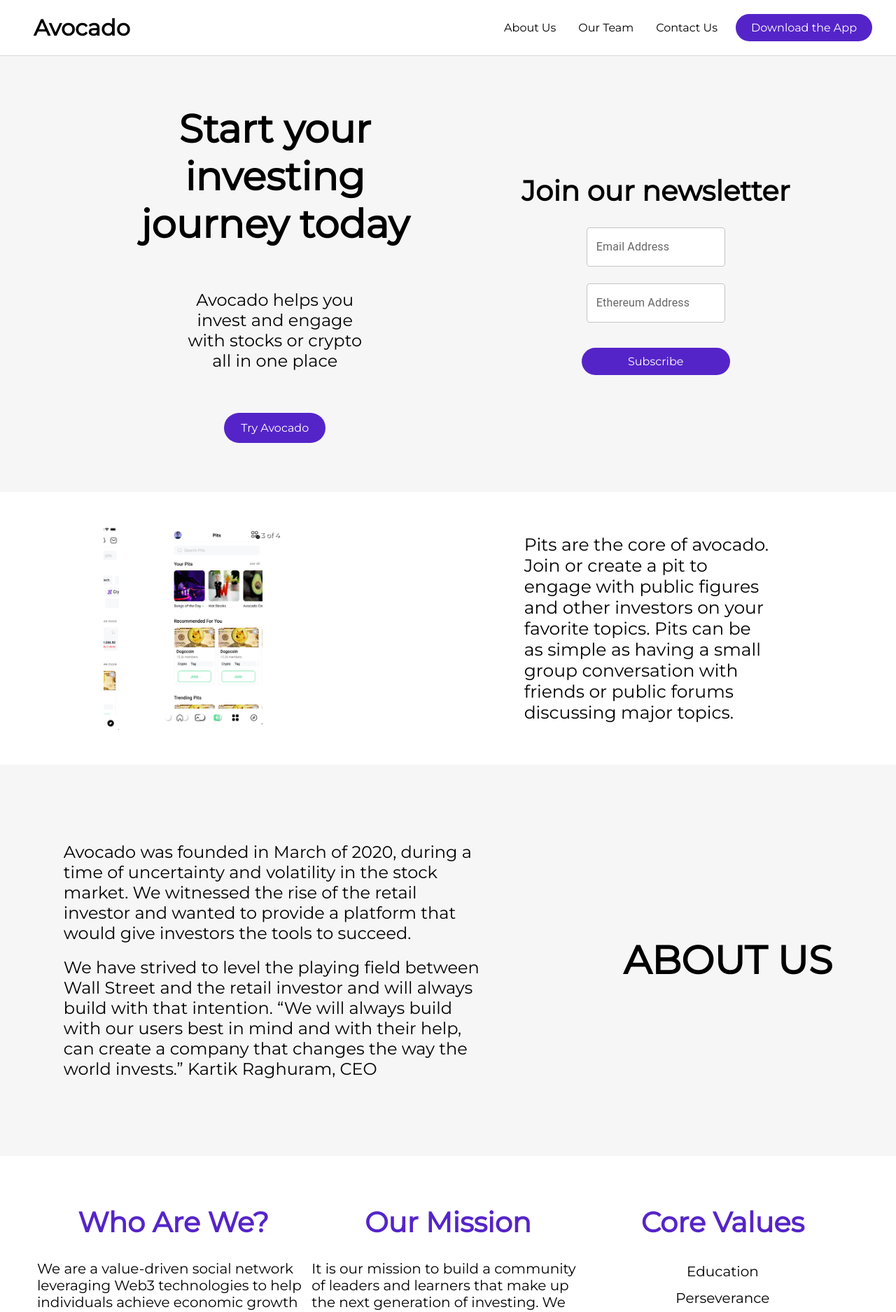
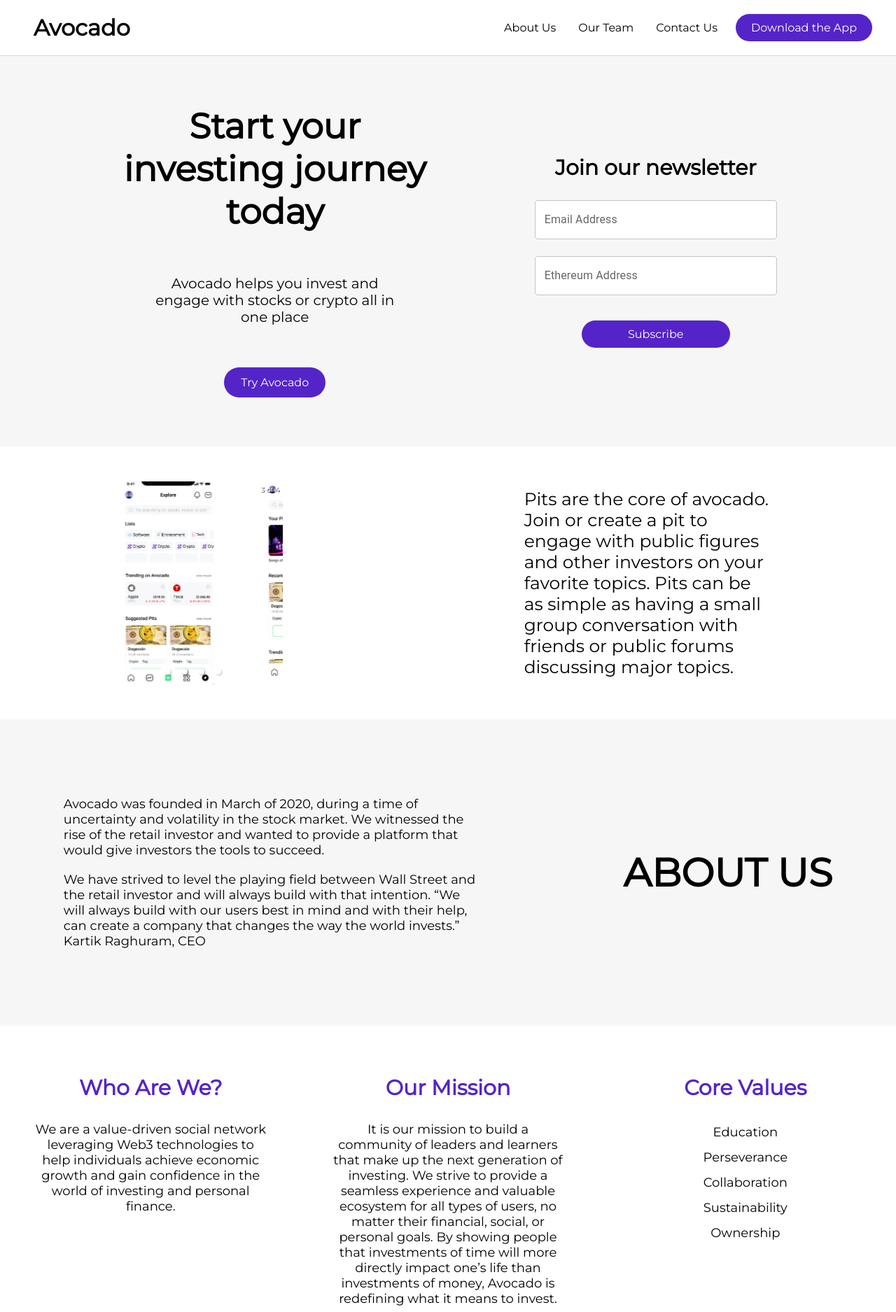
Before and after one commit to ktrudickm/avocado-landing-page, a React (Create React App) app: page / in a window 1280 px wide. Shown: the top 1875 px of the page at 70% size. Built offline with nearby package versions, Linux system fonts and the light colour scheme; a web font is replaced by a local one.

Commit message:
Style adjustments to off-centered forms and text sizing

```diff
--- a/src/components/About/style.css
+++ b/src/components/About/style.css
@@ -15,7 +15,7 @@
 }
 
 .about-description {
-    font-size: 24px;
+    font-size: 18px;
     font-weight: lighter;
     max-width: 600px;
 }
--- a/src/components/ContactForm/ContactForm.jsx
+++ b/src/components/ContactForm/ContactForm.jsx
@@ -25,8 +25,14 @@
             <Box
                 className="form"
                 component="form"
+                // sx={{
+                // '& .MuiTextField-root': { m: 1},
+                // }}
                 sx={{
-                '& .MuiTextField-root': { m: 1},
+                    display: "flex",
+                    flexDirection: "column",
+                    gap: 1,
+                    '& .MuiTextField-root': { m: 1, width: '100%' },
                 }}
                 noValidate
                 autoComplete="off"
@@ -34,10 +40,10 @@
                 onSubmit={sendEmail}
             >
                 <h1 className="contact-title">Send us a message</h1>
-                <TextField className='textField' label="Subject" name="subject" />
-                <TextField className='textField' label="Name" name="name" />
+                <TextField className='textField' type='text' label="Subject" name="subject" />
+                <TextField className='textField' type='text' label="Name" name="name" />
                 <TextField className='textField' type="email" label="Email" name="email" />
-                <TextField className='textField' label="Message" name="message" multiline rows={5}/>
+                <TextField className='textField' type='text' label="Message" name="message" />
                 <button className="submitBtn" variant='contained' size="large" value="send">Submit</button>
             </Box>
         </div>
--- a/src/components/ContactForm/style.css
+++ b/src/components/ContactForm/style.css
@@ -7,9 +7,12 @@
     padding: 50px 0px;
 }
 
+.formContainer {
+    width: 80%;
+}
+
 .form input {
-    max-width: 90%;
-    width: 80ch;
+    width: 80%;
 }
 
 .contact-title {
@@ -17,7 +20,7 @@
 }
 
 .textField {
-    width: 50ch;
+    width: 80%;
 }
 
 .submitBtn {
@@ -45,13 +48,13 @@
 
 @media screen and (max-width: 768px){
     .form {
-        padding: 5% 0px;
+        padding: 5% 15px;
     }
 
     .formContainer {
         display: flex;
         justify-content: center;
-        width: 100%;
+        width: 80%;
         align-items: center;
     }
 
--- a/src/components/Jumbotron/style.css
+++ b/src/components/Jumbotron/style.css
@@ -19,15 +19,15 @@
 }
 
 .title {
-    font-size: 56px;
+    font-size: 50px;
     width:80%;
 }
 
 .description {
-    font-size: 24px;
+    font-size: 20px;
     font-weight: 300;
     padding: 10px 50px;
-    width: 60%;
+    width: 80%;
 }
 
 .JumboBtn {
--- a/src/components/Mission/style.css
+++ b/src/components/Mission/style.css
@@ -1,14 +1,14 @@
 .container {
     display: flex;
     align-items: flex-start;
-    justify-content: space-evenly;
+    justify-content: space-between;
     flex-direction: row;
     height: auto;
     padding: 50px 50px;
 }
 
 .mission-container {
-    flex-basis: 33%;
+    flex-basis: 28%;
     flex-direction: column;
     display: flex;
     justify-content: center;
@@ -16,46 +16,48 @@
 }
 
 .mission-title {
-    font-size: 40px;
+    font-size: 30px;
     text-align: center;
     padding: 20px 0;
     color: #5524c9;
 }
 
 .mission-description {
-    font-size: 20px;
+    font-size: 18px;
     font-weight: lighter;
     max-width: 600px;
 }
 
 .mission-description div {
     padding: 10px 0px;
+    text-align: center;
 }
 
 .identity-title {
-    font-size: 40px;
+    font-size: 30px;
     text-align: center;
     padding: 20px 0px;
     color: #5524c9;
 }
 .identity-description {
-    font-size: 20px;
+    font-size: 18px;
     font-weight: lighter;
     max-width: 600px;
 }
 
 .identity-description div {
     padding: 10px 0px;
+    text-align: center;
 }
 
 .value-title {
-    font-size: 40px;
+    font-size: 30px;
     text-align: center;
     padding: 20px 0;
     color: #5524c9;
 }
 .value-description {
-    font-size: 20px;
+    font-size: 18px;
     font-weight: lighter;
     max-width: 600px;
 }
--- a/src/components/Newsletter/style.css
+++ b/src/components/Newsletter/style.css
@@ -13,7 +13,7 @@
 }
 
 .newsletter-title {
-    font-size: 40px;
+    font-size: 30px;
     padding-bottom: 20px;
 }
 
--- a/src/components/SubscribeForm/style.css
+++ b/src/components/SubscribeForm/style.css
@@ -23,6 +23,10 @@
     margin-top: 20px;
 }
 
+.textField {
+    width: 100px;
+}
+
 .subscribeBtn:hover {
     transition: all 0.2s ease-in-out;
     background: #5524c967;
@@ -30,7 +34,7 @@
 }
 
 .formContainer {
-    width: 40%;
+    width: 70%;
     margin: 0 auto;
 }
 
```
Also changed, not shown: 1 other file (tests, documents, lock files or other folders).
